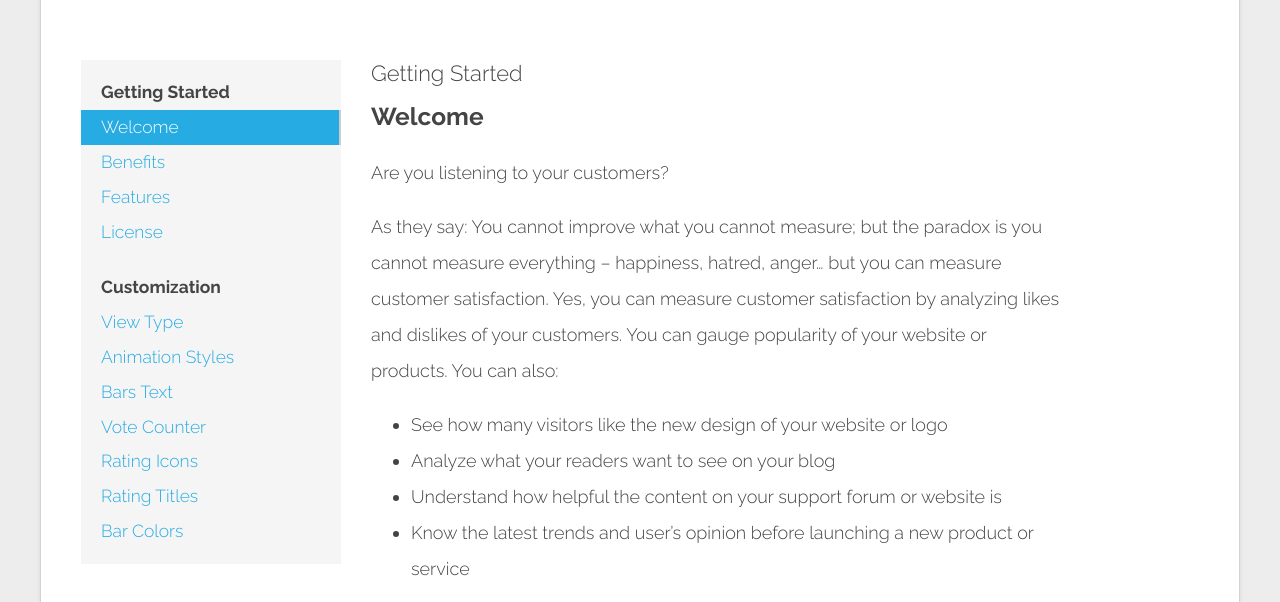
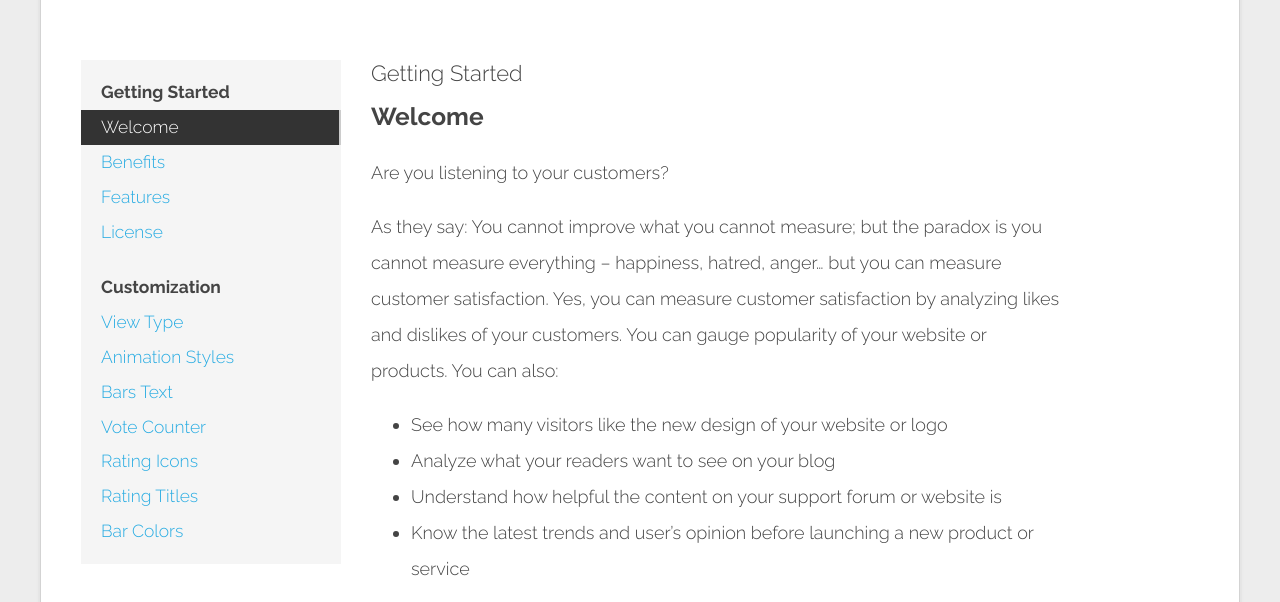
Before and after one commit to saqlainkhd/html-documentation.git.io, a plain HTML site: page index.html in a window 1280 px wide. In both pictures the pointer is over the link "Welcome". Shown: the part 147-749 px from the top of the page. Drawn offline with Linux system fonts and the light colour scheme.

Commit message:
change side menu hover color

```diff
--- a/css/style.css
+++ b/css/style.css
@@ -432,7 +432,7 @@ input:focus {
     }
 
     .docs-nav a:hover {
-        background: #26ABE2;
+        background: #333;
 		color:#fff;
     }
 
```
